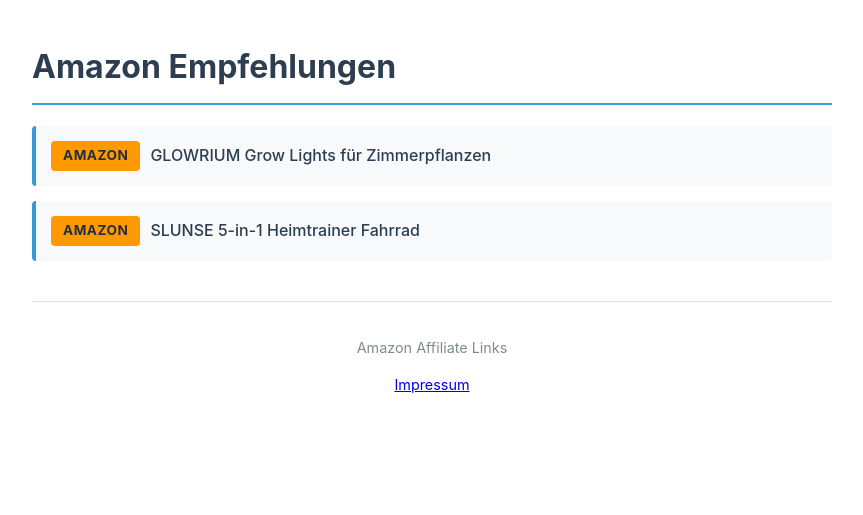
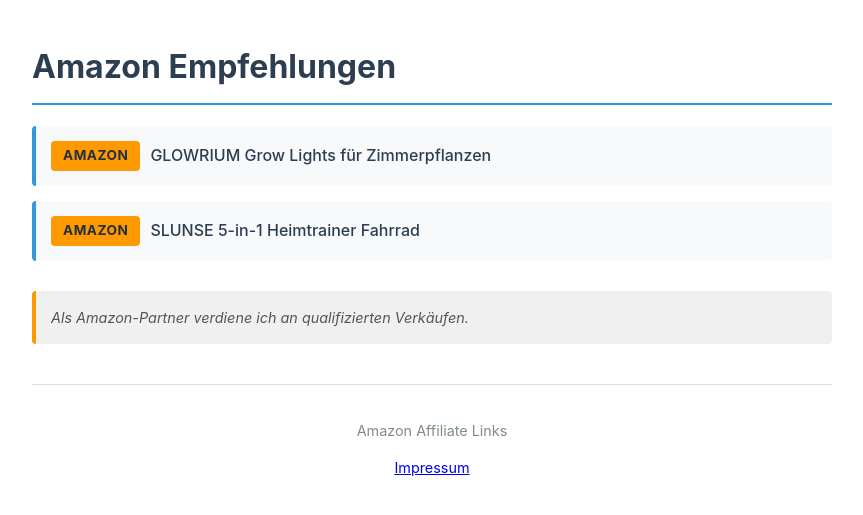
Before and after one commit to Apptastisch/social-apptastisch-site, a Jekyll site: the page built from index.md, in a window 1280 px wide. Shown: the top 515 px of the page, without its empty margins (208-1071 px from the left). Built offline with Jekyll 4.4.1, drawn with Linux system fonts in a browser that asks for light colours.

Commit message:
Add Amazon Partner disclosure below affiliate links
Co-authored-by: Freitagabend <9269430+Freitagabend@users.noreply.github.com>

```diff
--- a/_layouts/default.html
+++ b/_layouts/default.html
@@ -56,6 +56,16 @@
             letter-spacing: 0.5px;
             flex-shrink: 0;
         }
+        .affiliate-disclosure {
+            margin-top: 30px;
+            padding: 15px;
+            background: #f0f0f0;
+            border-left: 4px solid #FF9900;
+            border-radius: 4px;
+            font-size: 0.9em;
+            color: #555;
+            font-style: italic;
+        }
         footer {
             margin-top: 40px;
             padding-top: 20px;
--- a/index.md
+++ b/index.md
@@ -15,3 +15,5 @@ title: Amazon Empfehlungen
   </li>
 {% endfor %}
 </ul>
+
+<p class="affiliate-disclosure">Als Amazon-Partner verdiene ich an qualifizierten Verkäufen.</p>
```
